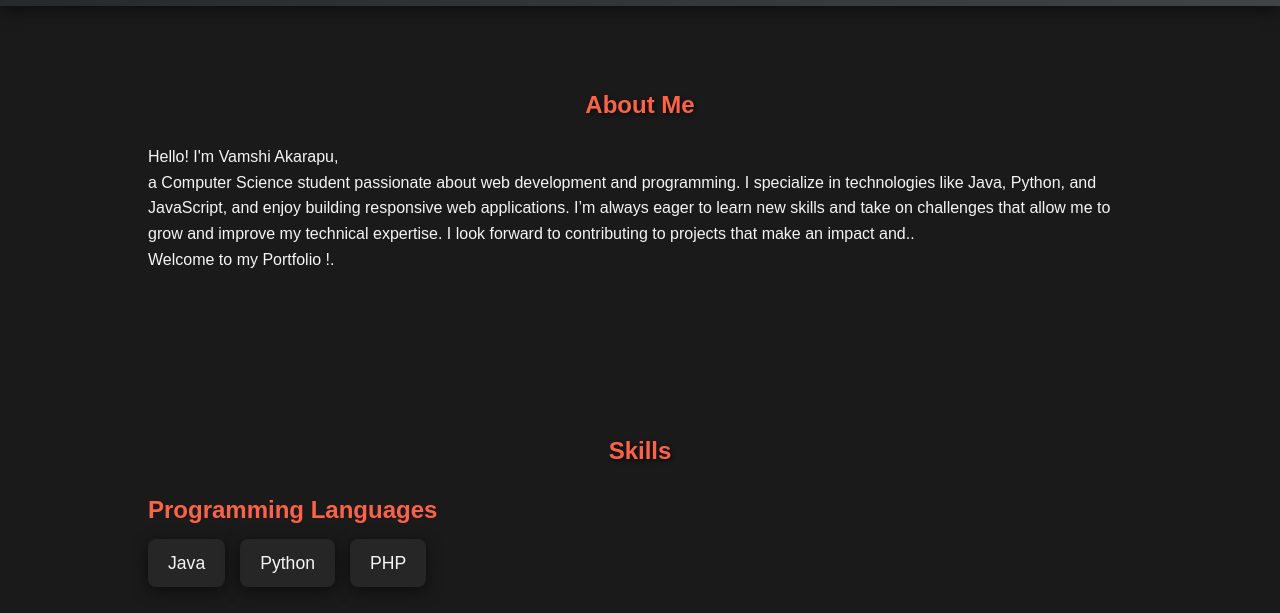
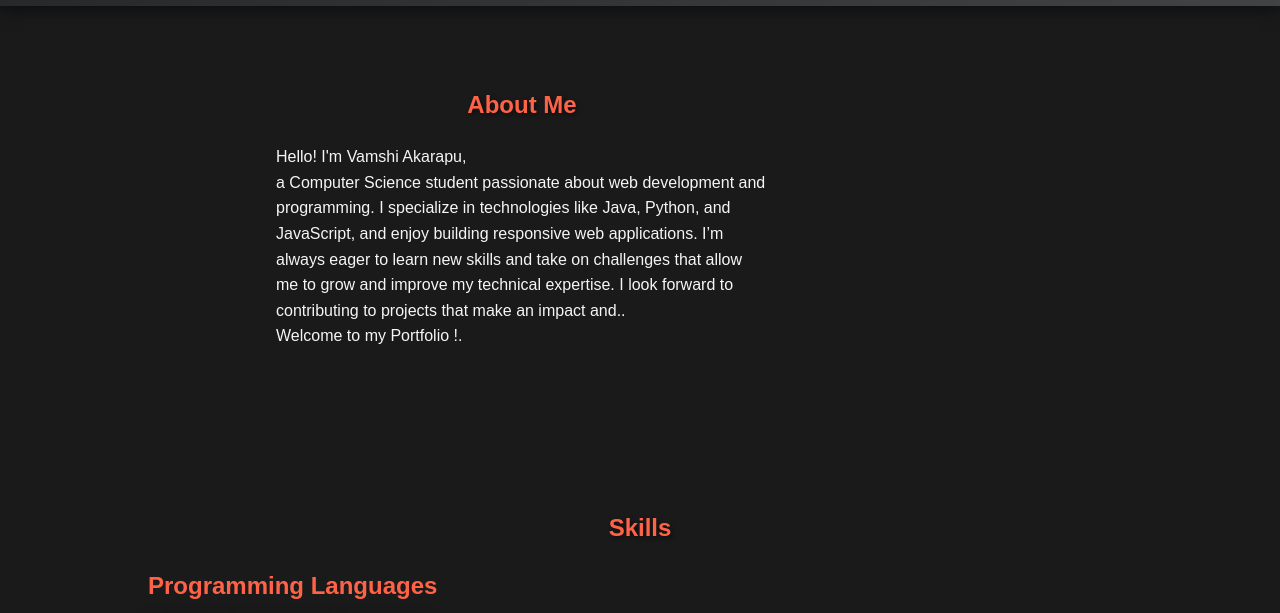
Before and after one commit to Vamshi-swd/MyPortfolio, a plain HTML site: page index.html in a window 1280 px wide. Shown: the part 161-774 px from the top of the page. Drawn offline with Linux system fonts and the light colour scheme.

Commit message:
Update index.html

```diff
--- a/index.html
+++ b/index.html
@@ -24,6 +24,11 @@
       margin: 0 auto;
       padding: 20px;
     }
+    #vamshi{
+      margin-left:20% ;
+      padding-right: 40%;
+    }
+
 
     header {
       background: linear-gradient(135deg, #232526, #414345);
@@ -354,7 +359,7 @@ footer .social-icons i {
   </header>
 
   <section id="about" class="section">
-    <div class="container">
+    <div id="vamshi" class="container">
       <h2>About Me</h2>
       <p>Hello! I'm Vamshi Akarapu,<br>
          a Computer Science student passionate about web development and programming. I specialize in technologies like Java, Python, and JavaScript, and enjoy building responsive web applications. I’m always eager to learn new skills and take on challenges that allow me to grow and improve my technical expertise. I look forward to contributing to projects that make an impact and.. <br>
```
